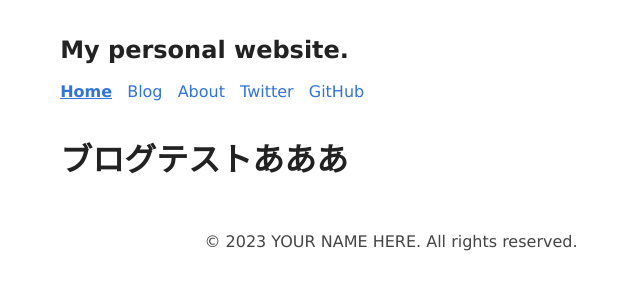
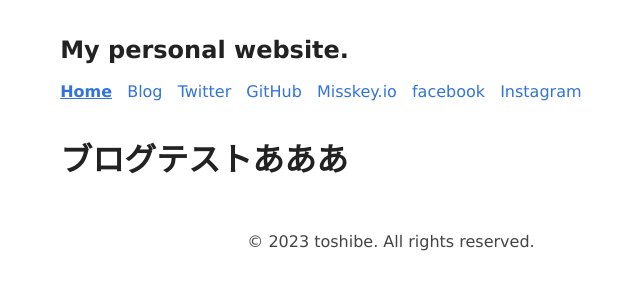
Before and after one commit to toshibe678/blog.toshi.click, an Astro site in the folder blog/: page / in a window 1280 px wide. Shown: the whole page, without its empty margins (249-889 px from the left). Built offline with nearby package versions, Linux system fonts and the light colour scheme; Astro itself is replaced by a stand-in of ours.

Commit message:
検証デプロイテスト

```diff
--- a/blog/src/components/Footer.astro
+++ b/blog/src/components/Footer.astro
@@ -3,7 +3,7 @@ const today = new Date();
 ---
 
 <footer>
-  &copy; {today.getFullYear()} YOUR NAME HERE. All rights reserved.
+  &copy; {today.getFullYear()} toshibe. All rights reserved.
 </footer>
 <style>
   footer {
--- a/blog/src/components/Header.astro
+++ b/blog/src/components/Header.astro
@@ -10,9 +10,11 @@ import { SITE_TITLE } from '../consts';
   <nav>
     <HeaderLink href="/">Home</HeaderLink>
     <HeaderLink href="/blog">Blog</HeaderLink>
-    <HeaderLink href="/about">About</HeaderLink>
-    <HeaderLink href="https://twitter.com/astrodotbuild" target="_blank">Twitter</HeaderLink>
-    <HeaderLink href="https://github.com/withastro/astro" target="_blank">GitHub</HeaderLink>
+    <HeaderLink href="https://twitter.com/toshibe_678" target="_blank">Twitter</HeaderLink>
+    <HeaderLink href="https://github.com/toshi-click" target="_blank">GitHub</HeaderLink>
+    <HeaderLink href="https://misskey.io/@toshibe" target="_blank">Misskey.io</HeaderLink>
+    <HeaderLink href="https://www.facebook.com/toshiyuki.abe.777/" target="_blank">facebook</HeaderLink>
+    <HeaderLink href="https://www.instagram.com/toshibe_678/" target="_blank">Instagram</HeaderLink>
   </nav>
 </header>
 <style>
```
Also changed, not shown: blog/src/pages/about.astro (deleted, +0 -11 lines), .github/workflows/build.yml (deleted), .github/workflows/deploy.yml (added), .github/workflows/lint.yml (deleted).
